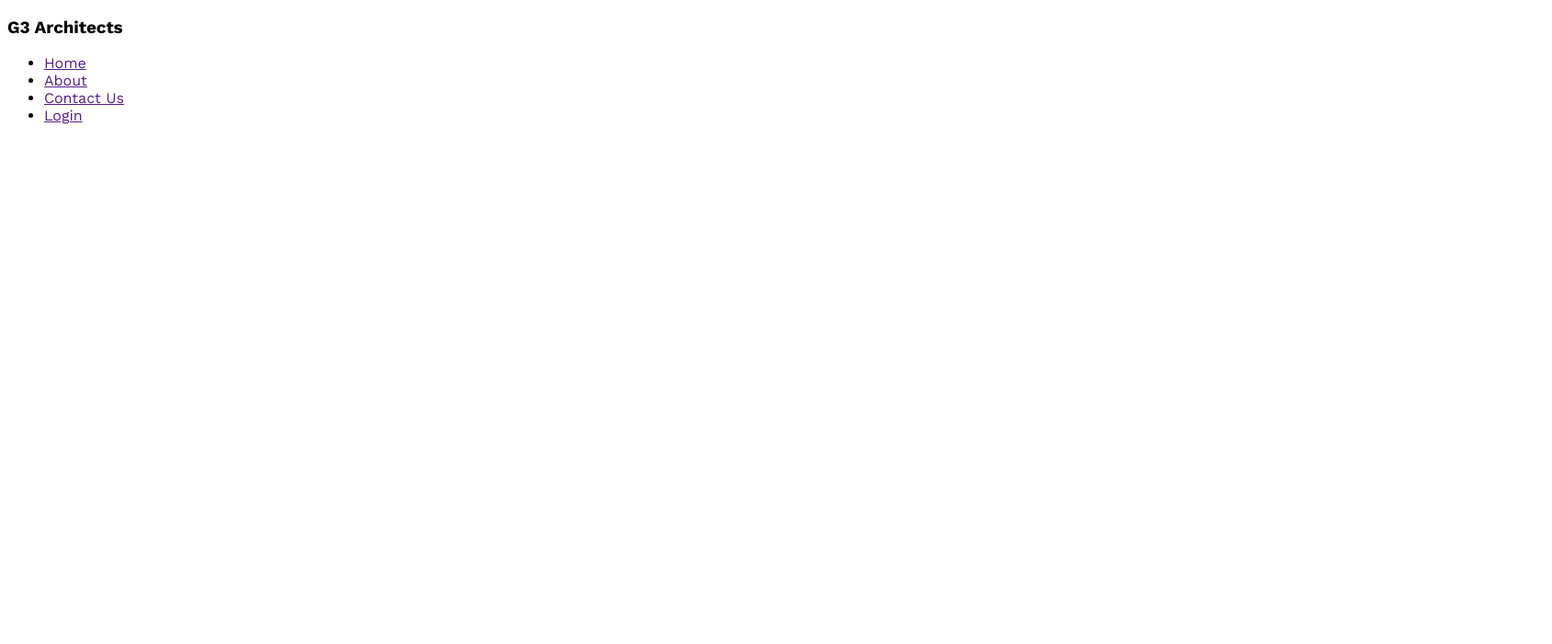
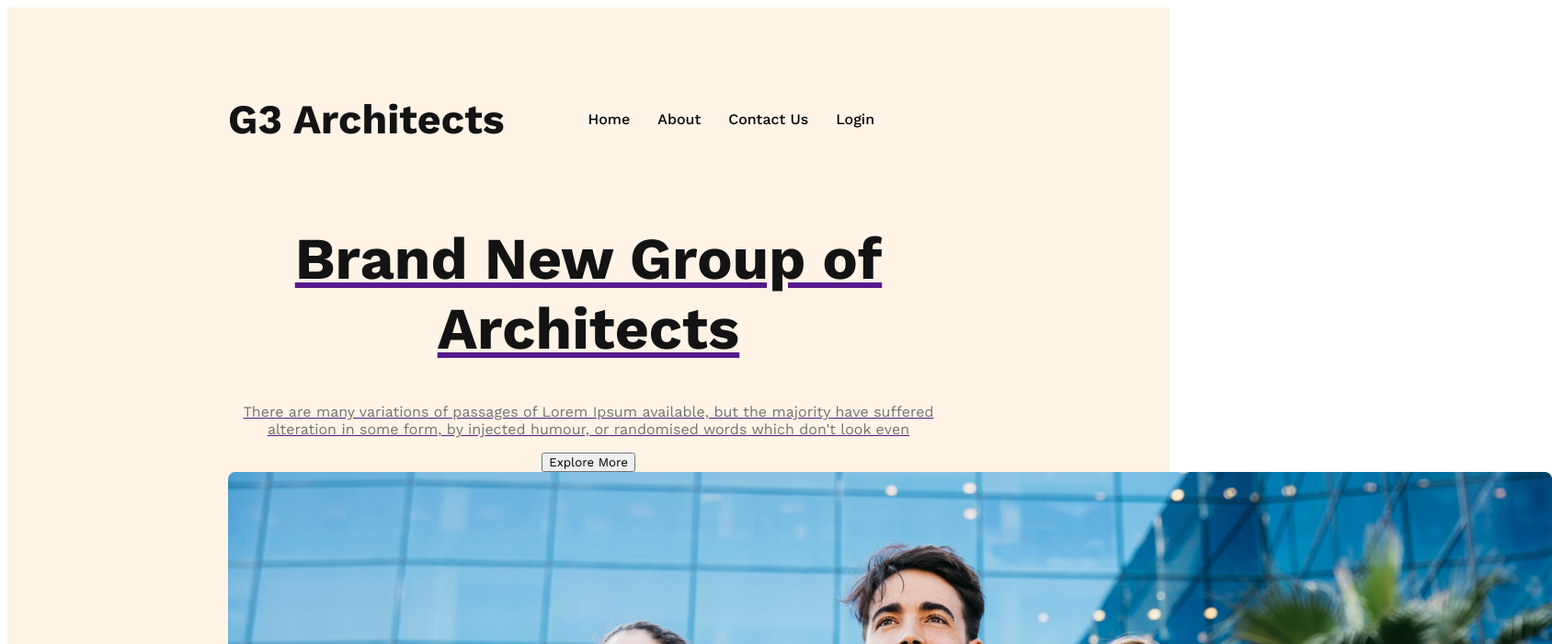
Before and after one commit to Rahiji9/g3-architect-website, a plain HTML site: page index.html in a window 1280 px wide. Shown: the top 700 px of the page at 92% size, 1688 px wide, since content can reach past the window. Drawn offline with nearby package versions, Linux system fonts and the light colour scheme.

Commit message:
banner content added

```diff
--- a/index.html
+++ b/index.html
@@ -1,25 +1,33 @@
 <!DOCTYPE html>
 <html lang="en">
+
 <head>
   <meta charset="UTF-8">
   <meta name="viewport" content="width=device-width, initial-scale=1.0">
   <title>G3 architect</title>
   <link rel="stylesheet" href="styels/architect.css">
 </head>
+
 <body>
   <header>
     <nav>
-      <h3>G3 Architects</h3>
+      <h3 class="nav-title">G3 Architects</h3>
       <ul>
         <li><a href="">Home</a></li>
         <li><a href="">About</a></li>
         <li><a href="">Contact Us</a></li>
-        <li><a href="">Login</a</li>
+        <li><a href="">Login</a< /li>
       </ul>
     </nav>
-
-
-
+    <div class="banner">
+      <div class="banner-content">
+        <h1 class="banner-title">Brand New Group of Architects</h1>
+        <p class="banner-description">There are many variations of passages of Lorem Ipsum available, but the majority
+          have suffered alteration in some form, by injected humour, or randomised words which don't look even</p>
+        <button class="btn-primary">Explore More</button>
+      </div>
+      <img src="images/banner.png" alt="">
+    </div>
   </header>
 
   <main>
@@ -38,4 +46,5 @@
 
 
 </body>
+
 </html>
--- a/styels/architect.css
+++ b/styels/architect.css
@@ -1,6 +1,56 @@
 /* work sans font from google font */
 @import url('https://fonts.googleapis.com/css2?family=Work+Sans:wght@400;500;600;700;800&display=swap');
-
+/* shered styels */
 * {
   font-family: 'Work Sans', sans-serif;
 }
+
+.btn-primary{
+
+}
+
+/* header styel */
+header{
+  background-color: rgba(255, 144, 14, 0.10);
+  padding: 50px 240px;
+}
+nav{
+  display: flex;
+  justify-content: space-between;
+  align-items: center;
+}
+.nav-title{
+  font-size: 2.8rem;
+  font-weight:700;
+  color: #131313;
+}
+nav > ul{
+  display: flex;
+}
+nav li{
+  list-style:none;
+  margin-right: 30px;
+  font-weight: 500;
+  font-size: 1rem;
+}
+
+nav li a{
+  text-decoration: none;
+  color: black;
+}
+/* banner styel */
+.banner-content{
+  max-width:800px ;
+  text-align: center;
+  margin: 0 auto;
+}
+.banner-title{
+  font-size: 4rem;
+  font-weight:700;
+  color: #131313;
+  /* text-decoration: none; */
+}
+.banner-description{
+  color: #727272;
+  /* text-decoration: none; */
+}
```
